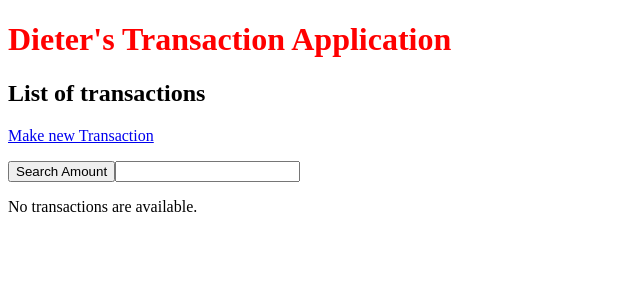
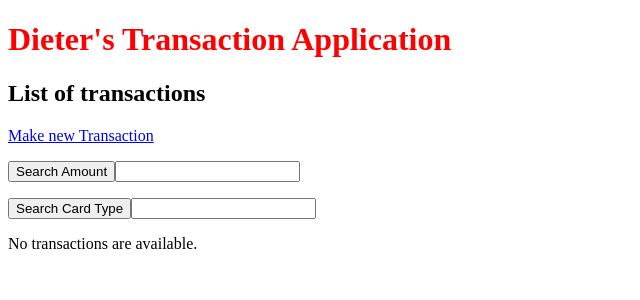
Before and after one commit to CatJinnFu/mysite_testrun, a Django app: template testrun/templates/testrun/index.html in a window 1280 px wide. Shown: the top 300 px of the page, without its empty margins (0-640 px from the left). Run offline with Django 3.2, Linux system fonts and the light colour scheme; the template is opened without the code that fills it, so the values that code supplies are empty.

Commit message:
added search

```diff
--- a/testrun/templates/testrun/index.html
+++ b/testrun/templates/testrun/index.html
@@ -4,10 +4,16 @@
 <h2>List of transactions </h2>
 
 <p><a href="{% url 'testrun:transaction_create' %}"> Make new Transaction </a></p>
-<p><form method="POST" action="{% url 'testrun:search' %}" >
+<p><form method="POST" action="{% url 'testrun:search_amount' %}" >
 		{% csrf_token %}
-		<input type="submit" value="Search Amount" /><input type="text" name="search"  >
+		<input type="submit" value="Search Amount" /><input type="text" name="search_amount"  >
 </form></p>
+
+<p><form method="POST" action="{% url 'testrun:search_card_type' %}" >
+        {% csrf_token %}
+        <input type="submit" value="Search Card Type" /><input type="text" name="search_card_type"  >
+</form></p>
+
 
 {% if latest_transaction_list %}
 
--- a/testrun/urls.py
+++ b/testrun/urls.py
@@ -9,7 +9,8 @@ urlpatterns = [
     url(r'^(?P<transaction_pk>[0-9]+)/results/$', views.results, name='results'),
     url(r'^(?P<transaction_pk>[0-9]+)/transaction_edit/$', views.transaction_edit, name='transaction_edit'),
    	url(r'^transaction_create/$',views.transaction_create, name='transaction_create'),
-   	url(r'^search/$',views.search, name='search'),
+   	url(r'^search_amount/$',views.search_amount, name='search_amount'),
+    url(r'^search_card_type/$',views.search_card_type, name='search_card_type'),
    	url(r'^card/$',views.card, name='card'),
    	url(r'^card_add/$',views.card_add, name='card_add'),
    	url(r'^(?P<card_pk>[0-9]+)/card_delete/$',views.card_delete, name='card_delete'),
```
Also changed, not shown: testrun/views.py (+13 -3 lines).
